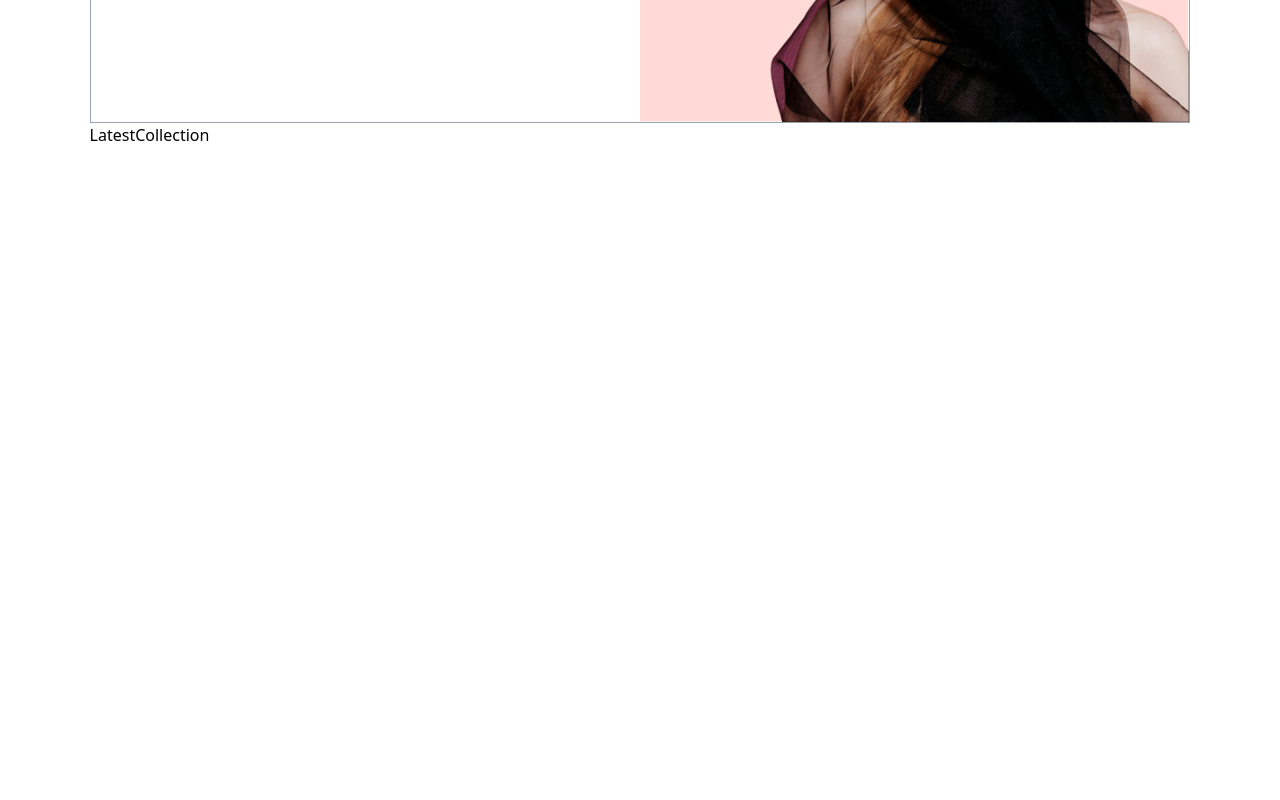
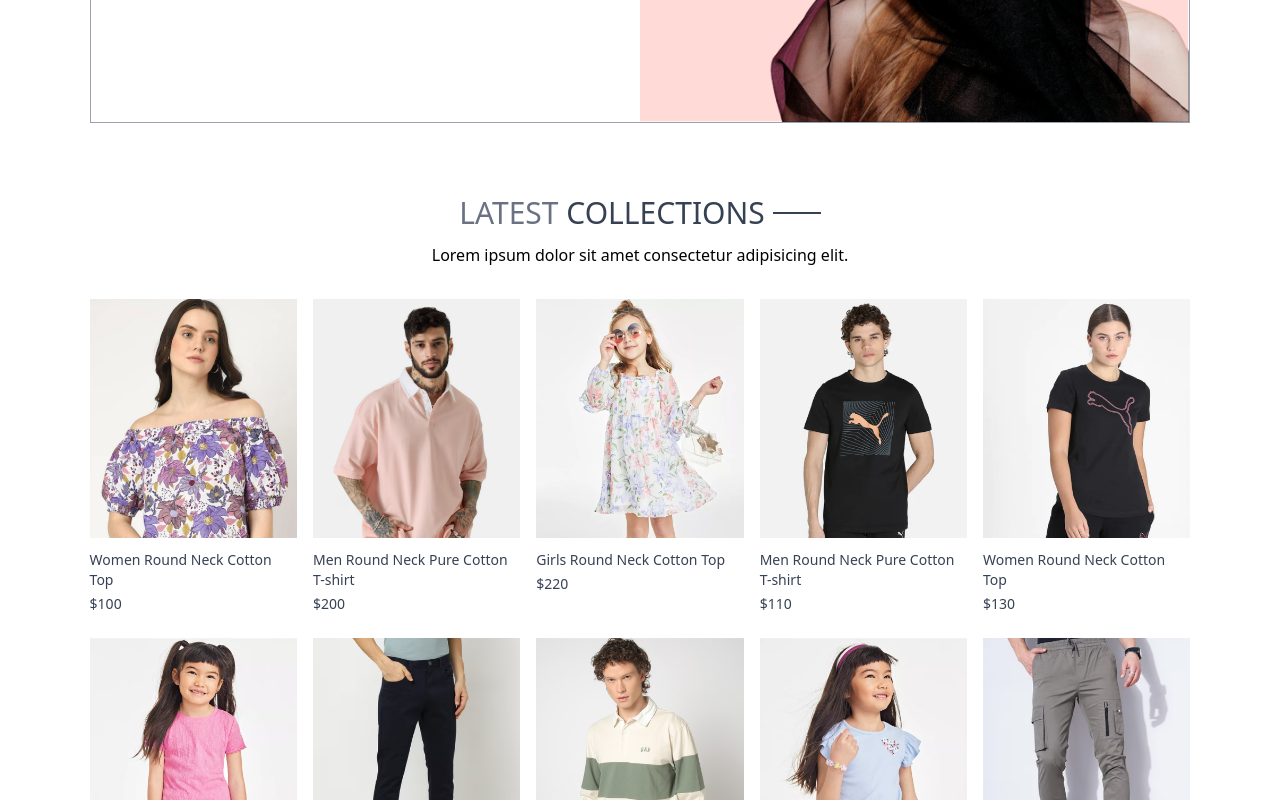
Before and after one commit to mubashir72/Ecommerce-Store-React, a React (Vite) app: page / in a window 1280 px wide. Shown: the part 400-1200 px from the top of the page. Before the commit the page ends 800 px from the top, so only its background shows below. Built offline with nearby package versions, Linux system fonts and the light colour scheme.

Commit message:
files updated

```diff
--- /dev/null
+++ b/src/components/BestSeller.jsx
@@ -0,0 +1,14 @@
+import React, { useContext, useState } from "react";
+import { ShopContext } from "../context/ShopContext";
+
+const BestSeller = () => {
+  const { products } = useContext(ShopContext);
+  const [bestSeller, setBestSeller] = useState([]);
+  useEffect(() => {
+    const bestProduct = products.filter((item) => item.bestseller);
+    setBestSeller(bestProduct.slice(0, 5));
+  }, []);
+  return <div></div>;
+};
+
+export default BestSeller;
--- a/src/components/LatestCollection.jsx
+++ b/src/components/LatestCollection.jsx
@@ -1,11 +1,39 @@
-import React, { useContext } from "react";
+import React, { useContext, useEffect, useState } from "react";
+import Title from "./Title";
+import ProductItem from "./ProductItem";
 import { ShopContext } from "../context/ShopContext";
 
 const LatestCollection = () => {
   const { products } = useContext(ShopContext);
-  console.log(products);
+  const [latestProducts, setLatestProducts] = useState([]);
 
-  return <div>LatestCollection</div>;
+  useEffect(() => {
+    setLatestProducts(products.slice(0, 10));
+  }, []);
+
+  return (
+    <div className="my-10">
+      <div className="text-center py-8 text-3xl">
+        <Title text1={"LATEST"} text2={" COLLECTIONS"} />
+        <p className="w-3/4 m-auto text-xs sm:text-sm md:text-base text-gray-600S">
+          Lorem ipsum dolor sit amet consectetur adipisicing elit.
+        </p>
+      </div>
+
+      {/* Rendering Products */}
+      <div className="grid grid-cols-2 sm:grid-cols-3 md:grid-cols-4 lg:grid-cols-5 gap-4 gap-y-6">
+        {latestProducts.map((item, index) => (
+          <ProductItem
+            key={index}
+            id={item._id}
+            image={item.image}
+            name={item.name}
+            price={item.price}
+          />
+        ))}
+      </div>
+    </div>
+  );
 };
 
 export default LatestCollection;
--- a/src/components/Navbar.jsx
+++ b/src/components/Navbar.jsx
@@ -7,7 +7,9 @@
   const [visible, setVisible] = useState(false);
   return (
     <div className="flex items-center justify-between py-5 font-medium">
-      <img src={assets.logo} className="w-36" alt="logo" />
+      <Link to="/">
+        <img src={assets.logo} className="w-36" alt="logo" />
+      </Link>
       <ul className="hidden sm:flex gap-5 text-sm text-gray-700">
         <NavLink to="/" className="flex flex-col items-center gap-1">
           <p>HOME</p>
--- /dev/null
+++ b/src/components/ProductItem.jsx
@@ -0,0 +1,26 @@
+import React, { useContext } from "react";
+import { ShopContext } from "../context/ShopContext";
+import { Link } from "react-router-dom";
+
+const ProductItem = ({ id, image, name, price }) => {
+  const { currency } = useContext(ShopContext);
+
+  return (
+    <Link className="text-gray-700 cursor-pointer " to={`/product/${id}`}>
+      <div className="overflow-hidden">
+        <img
+          className="hover:scale-110 transition ease-in-out"
+          src={image[0]}
+          alt=""
+        />
+      </div>
+      <p className="pt-3 pb-1 text-sm">{name}</p>
+      <p className="text-sm font-medium">
+        {currency}
+        {price}
+      </p>
+    </Link>
+  );
+};
+
+export default ProductItem;
--- /dev/null
+++ b/src/components/Title.jsx
@@ -0,0 +1,16 @@
+import React from "react";
+
+const Title = ({ text1, text2 }) => {
+  return (
+    <div className="inline-flex gap-2 items-center mb-3">
+      <p className="text-gray-500">
+        {text1}
+        <span className="text-gray-700 font-medium">{text2}</span>
+      </p>
+
+      <p className="w-8 sm:w-12 h-[1px] sm:h-[2px] bg-gray-700"></p>
+    </div>
+  );
+};
+
+export default Title;
--- a/src/index.css
+++ b/src/index.css
@@ -13,3 +13,9 @@
     font-weight: 400;
     font-style: normal;
   }
+  @media (max-width:640px){
+    a.active{
+        background-color: black;
+        color:white
+    }
+  }
```
